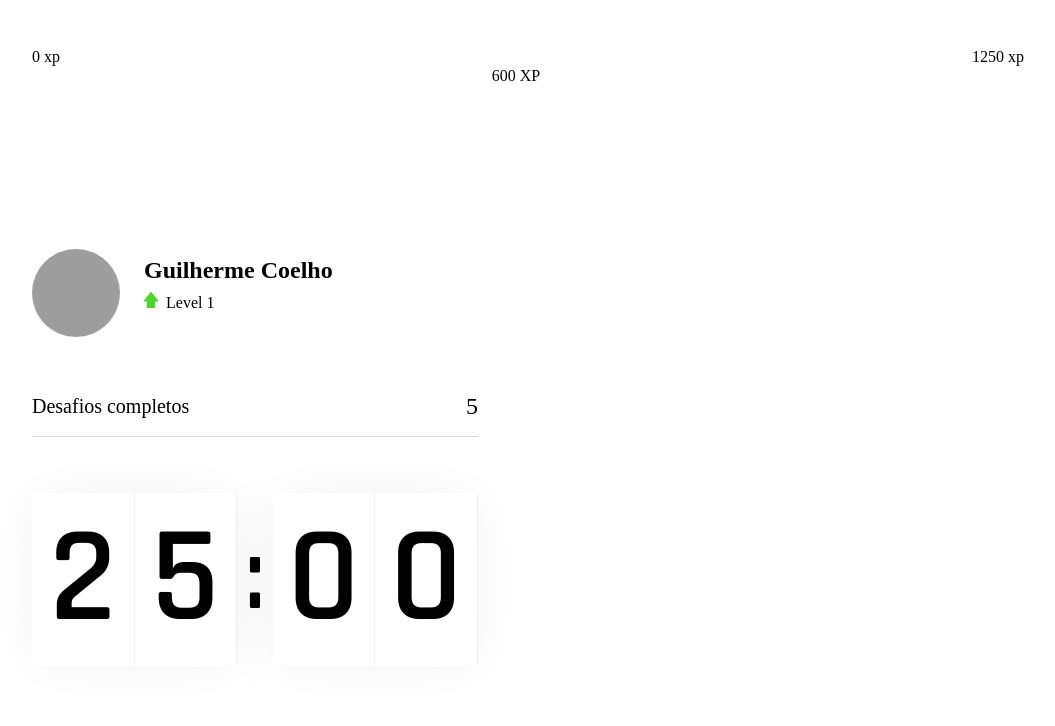
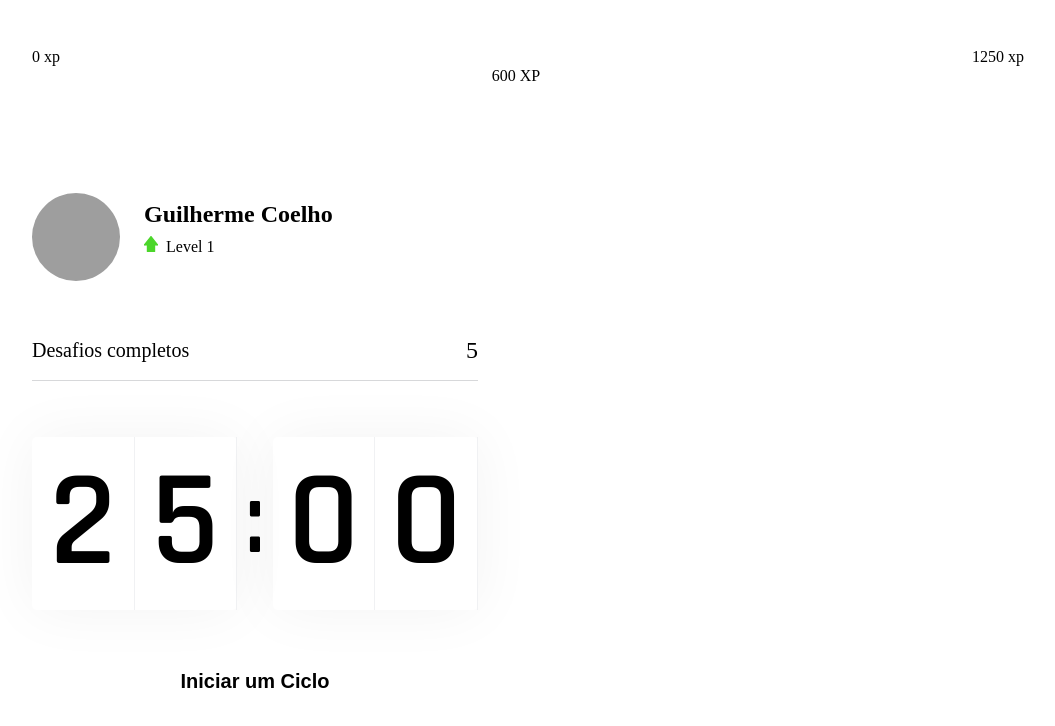
Before and after one commit to GuiCoelhoDev/moveit_next, a Next.js app: page / in a window 1280 px wide. Shown: the top 726 px of the page, without its empty margins (112-1167 px from the left). Built offline with nearby package versions, Linux system fonts and the light colour scheme; grey boxes are pictures that could not be loaded.

Commit message:
feat: adiciona componente de botão do countdown
- permite clicar no botão e o contador diminuir

```diff
--- a/src/components/Countdown/index.tsx
+++ b/src/components/Countdown/index.tsx
@@ -1,16 +1,47 @@
 import styles from "./styles.module.scss";
+import { useState, useEffect } from "react";
 export function Countdown() {
+  const [time, setTime] = useState(25 * 60); // 25 minutos em seg
+  const [active, setActive] = useState(false);
+
+  const minutes = Math.floor(time / 60);
+  const seconds = time % 60;
+
+  const [minuteLeft, minuteRight] = String(minutes).padStart(2, "0").split("");
+  const [secondLeft, secondRight] = String(seconds).padStart(2, "0").split("");
+
+  function startCountdown() {
+    setActive(true);
+  }
+
+  useEffect(() => {
+    if (active && time > 0) {
+      setTimeout(() => {
+        setTime(time - 1);
+      }, 1000);
+    }
+  }, [active, time]);
+
   return (
-    <div className={styles.container}>
-      <div>
-        <span>2</span>
-        <span>5</span>
+    <div>
+      <div className={styles.container}>
+        <div>
+          <span>{minuteLeft}</span>
+          <span>{minuteRight}</span>
+        </div>
+        <span>:</span>
+        <div>
+          <span>{secondLeft}</span>
+          <span>{secondRight}</span>
+        </div>
       </div>
-      <span>:</span>
-      <div>
-        <span>0</span>
-        <span>0</span>
-      </div>
+      <button
+        onClick={startCountdown}
+        type="button"
+        className={styles.countdownButton}
+      >
+        Iniciar um Ciclo
+      </button>
     </div>
   );
 }
--- a/src/components/Countdown/styles.module.scss
+++ b/src/components/Countdown/styles.module.scss
@@ -34,3 +34,22 @@
   font-size: 6.25rem;
   margin: 0 0.5rem;
 }
+
+.countdownButton {
+  width: 100%;
+  height: 5rem;
+  margin-top: 2rem;
+  display: flex;
+  align-items: center;
+  justify-content: center;
+  border: 0;
+  border-radius: 5px;
+  background: var(--blue);
+  color: var(--white);
+  font-size: 1.25rem;
+  font-weight: 600;
+}
+
+.countdownButton:hover {
+  background-color: var(--blue-dark);
+}
--- a/src/pages/_document.tsx
+++ b/src/pages/_document.tsx
@@ -4,6 +4,7 @@ export default class MyDocument extends Document {
     return (
       <Html>
         <Head>
+          <link rel="shortcut icon" href="favicon.png" type="image/png" />
           <link rel="preconnect" href="https://fonts.googleapis.com" />
           <link rel="preconnect" href="https://fonts.gstatic.com" />
           <link
```
